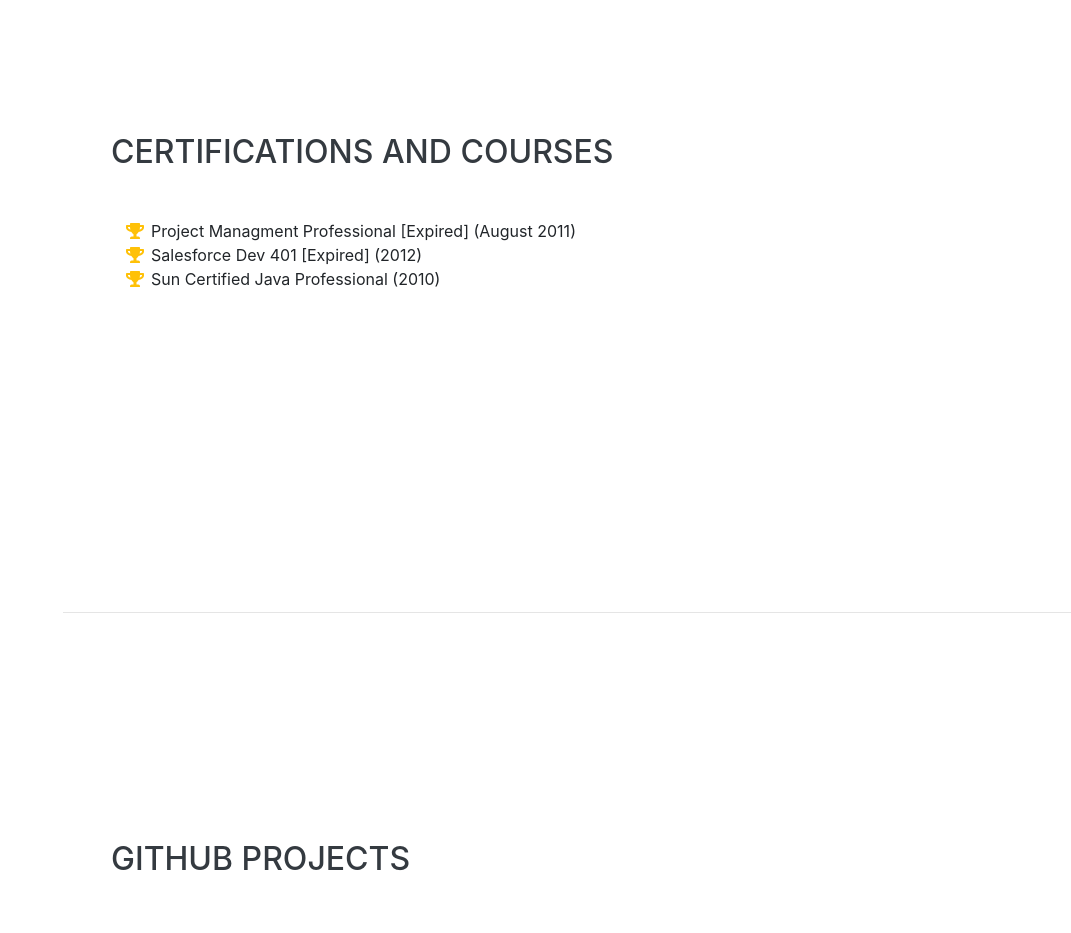
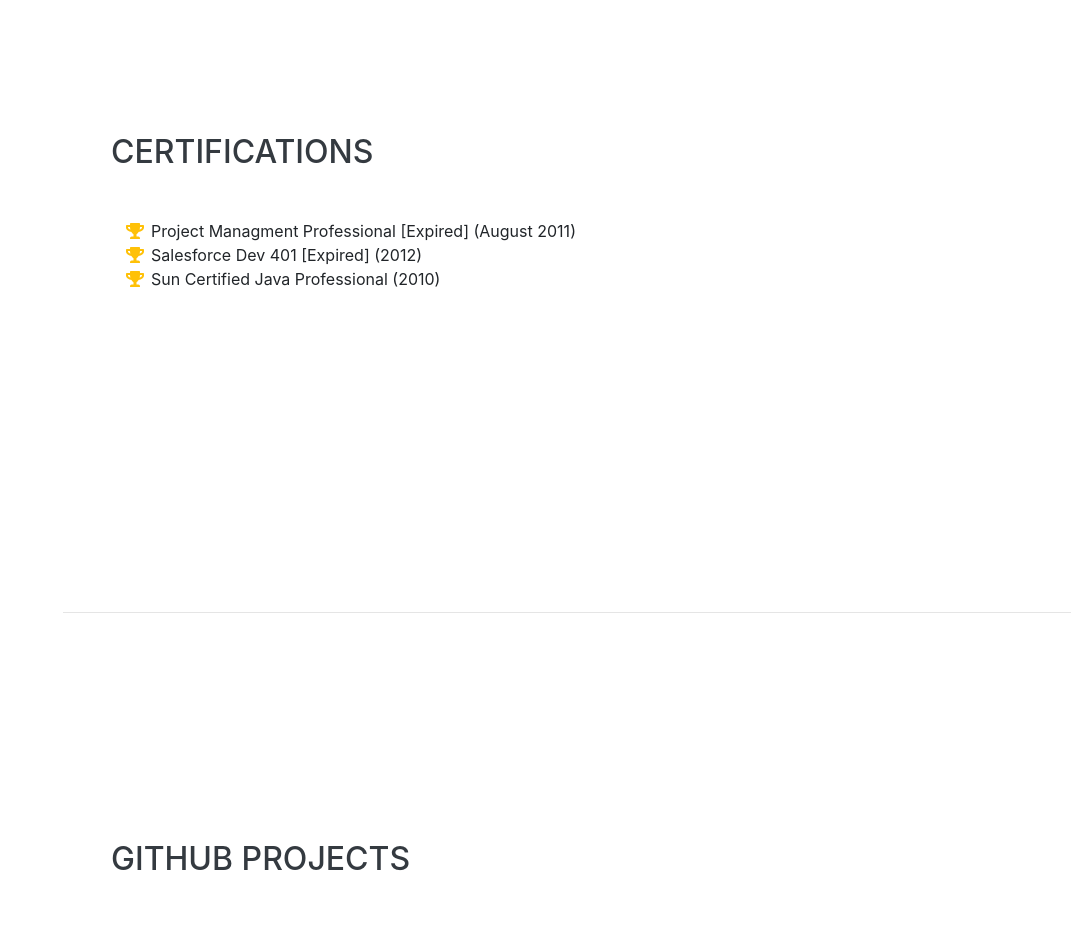
Before and after one commit to toashishagarwal-zz/toashishagarwal.github.io, a website with bundled scripts: page index.html in a window 1280 px wide. Shown: the part 5120-6053 px from the top of the page, without its empty margins (209-1280 px from the left). Built offline with nearby package versions, Linux system fonts and the light colour scheme; a web font is replaced by a local one.

Commit message:
Update index.html

```diff
--- a/index.html
+++ b/index.html
@@ -381,7 +381,7 @@
     <section class="resume-section p-3 p-lg-5 d-flex align-items-center"
              id="awards">
       <div class="w-100">
-        <h2 class="mb-5">Certifications and Courses</h2>
+        <h2 class="mb-5">Certifications</h2>
         <ul class="fa-ul mb-0">
           <li>
             <i class="fa-li fa fa-trophy text-warning"></i>Project Managment Professional [Expired] (August 2011)
```
